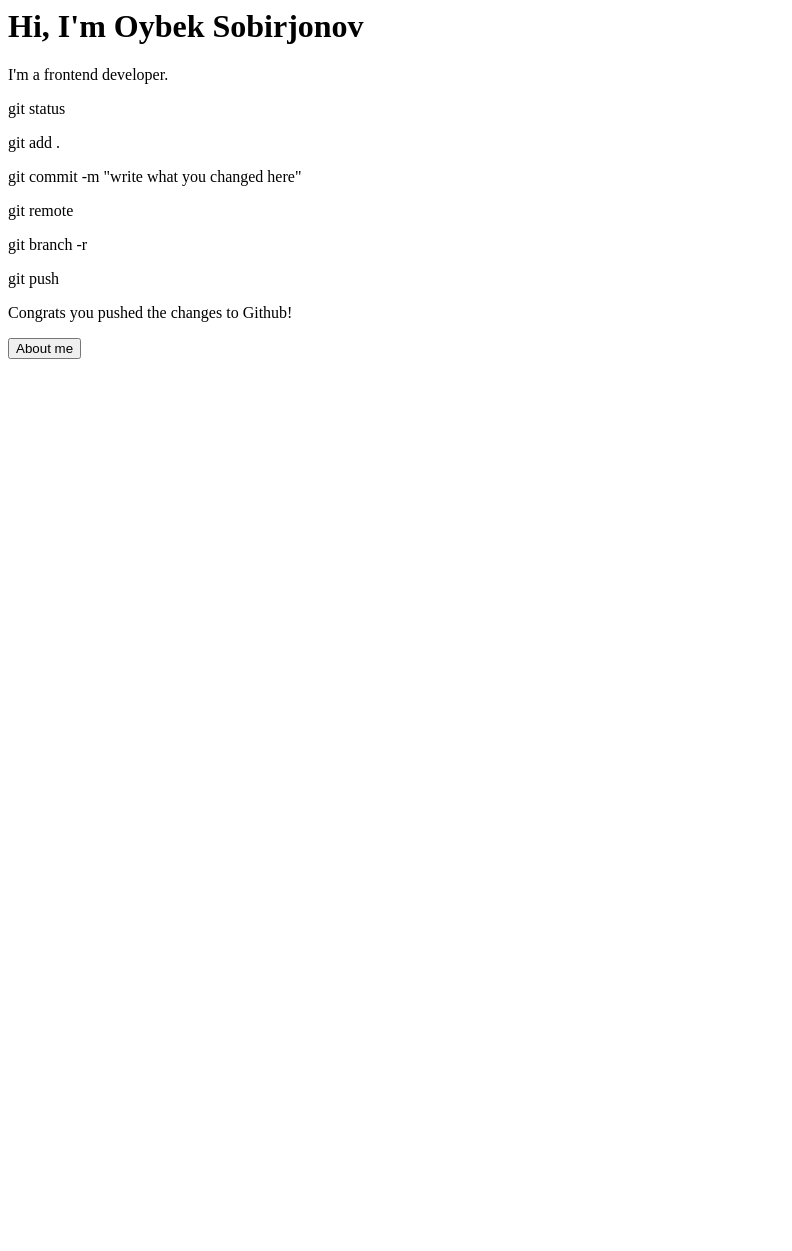
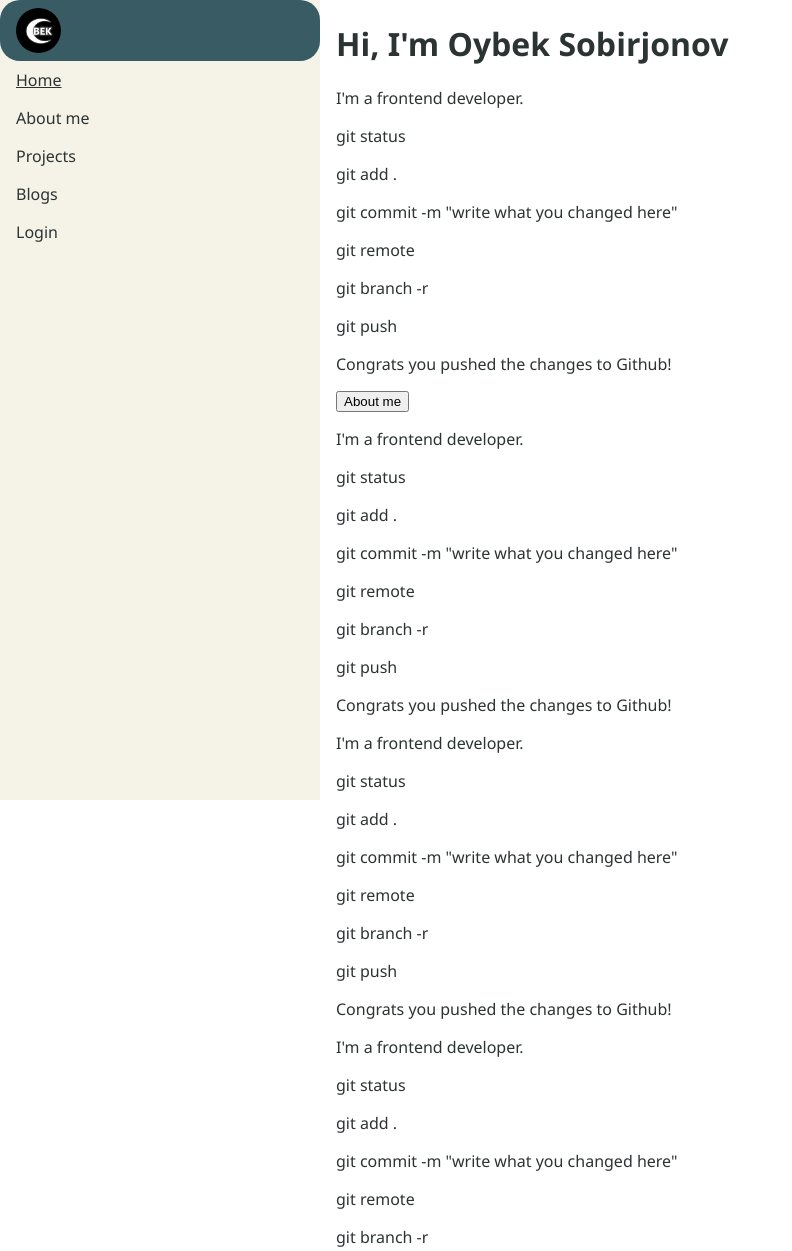
Before and after one commit to oybek-sobirjonov/MyPortfolio, a plain HTML site: page index.html in a window 1280 px wide. Shown: the top 1251 px of the page, without its empty margins (0-792 px from the left). Before the commit the page ends 800 px from the top, so only its background shows below. Drawn offline with Linux system fonts and the light colour scheme.

Commit message:
navbar chala-1

```diff
--- a/index.html
+++ b/index.html
@@ -3,9 +3,19 @@
     <meta charset="UTF-8">
     <meta http-equiv="X-UA-Compatible" content="IE=edge">
     <meta name="viewport" content="width=device-width, initial-scale=1.0">
+    <link rel="stylesheet" href="style.css">
     <title>My portfolio</title>
 </head>
 <body>
+    <nav>
+        <a href="/" class="navLeft"><img src="/img/Oybek_logo.jpg" alt="Oybek logo"></a>
+        <a href="/" class="active">Home</a>
+        <a href="/">About me</a>
+        <a href="/">Projects</a>
+        <a href="/">Blogs</a>
+        <a href="/">Login</a>
+    </nav>
+    <div class="content">
         <h1>Hi, I'm Oybek Sobirjonov</h1>
         <p>I'm a frontend developer.</p>
         <p>git status</p>
@@ -16,6 +26,29 @@
         <p>git push</p>
         <p>Congrats you pushed the changes to Github!</p>
         <button>About me</button>
+        <p>I'm a frontend developer.</p>
+        <p>git status</p>
+        <p>git add .</p>
+        <p>git commit -m "write what you changed here"</p>
+        <p>git remote</p>
+        <p>git branch -r</p>
+        <p>git push</p>
+        <p>Congrats you pushed the changes to Github!</p><p>I'm a frontend developer.</p>
+        <p>git status</p>
+        <p>git add .</p>
+        <p>git commit -m "write what you changed here"</p>
+        <p>git remote</p>
+        <p>git branch -r</p>
+        <p>git push</p>
+        <p>Congrats you pushed the changes to Github!</p><p>I'm a frontend developer.</p>
+        <p>git status</p>
+        <p>git add .</p>
+        <p>git commit -m "write what you changed here"</p>
+        <p>git remote</p>
+        <p>git branch -r</p>
+        <p>git push</p>
+        <p>Congrats you pushed the changes to Github!</p>
+    </div>
 
 </body>
 </html>
--- a/style.css
+++ b/style.css
@@ -0,0 +1,95 @@
+* {
+    /* box-sizing: border-box; */
+
+}
+
+/* Style the body */
+body {
+font-family: 'Segoe UI', Tahoma, Geneva, Verdana, sans-serif;
+margin: 0;
+color: #2C3333; /*my main color of the text*/
+/* background-color: #f5f2e7; */
+/* my colors
+color: #395b64; green
+color: #2666cf; blue
+color: #f5f2e7; paper-color */
+}
+
+/* Style the top navigation bar */
+nav {
+    /* text-align: center;
+    margin: 0;
+    padding: 0; */
+    margin: 0;
+    padding: 0;
+    width: 25%;
+    background-color: #f5f2e7;
+    position: fixed;
+    height: 100%;
+    overflow: auto;
+}
+
+/* Style the navigation bar links */
+nav a {
+    /* color: #2C3333;
+    display: block;
+    text-align: center;
+    font-size: 20px;
+    padding: 14px 16px;
+    text-decoration: none; */
+    display: block;
+    justify-content: center;
+    color: #2C3333;
+    padding: 8px 16px;
+    text-decoration: none;
+}
+
+img {
+    width: 45px;
+    height: 45px;
+    border-radius: 50%;
+}
+
+/* Underlining the active navbar */
+nav a.active {
+    text-decoration: underline;
+}
+
+/* Change color on hover */
+nav a:hover {
+    color: white;
+    background-color: #395b64;
+    border-radius: 20px;
+}
+
+/* Styling the div.content */
+div.content {
+    margin-left: 25%;
+    padding: 1px 16px;
+
+}
+
+/* Responsive layout - when the screen is less than 900px wide,
+make the two columns stack on top of each other
+instead of next to each other */
+@media screen and (max-width: 900px) {
+    nav {
+      width: 100%;
+      height: auto;
+      position: relative;
+    }
+
+    nav a {
+      float: left;
+      padding: 15px;
+    }
+
+    div.content {margin-left: 0;}
+  }
+
+  @media screen and (max-width: 400px) {
+    nav a {
+      text-align: center;
+      float: none;
+    }
+  }
```
Also changed, not shown: img/Oybek_logo.jpg (added). Lines whose indentation alone changed are shown as unchanged.
